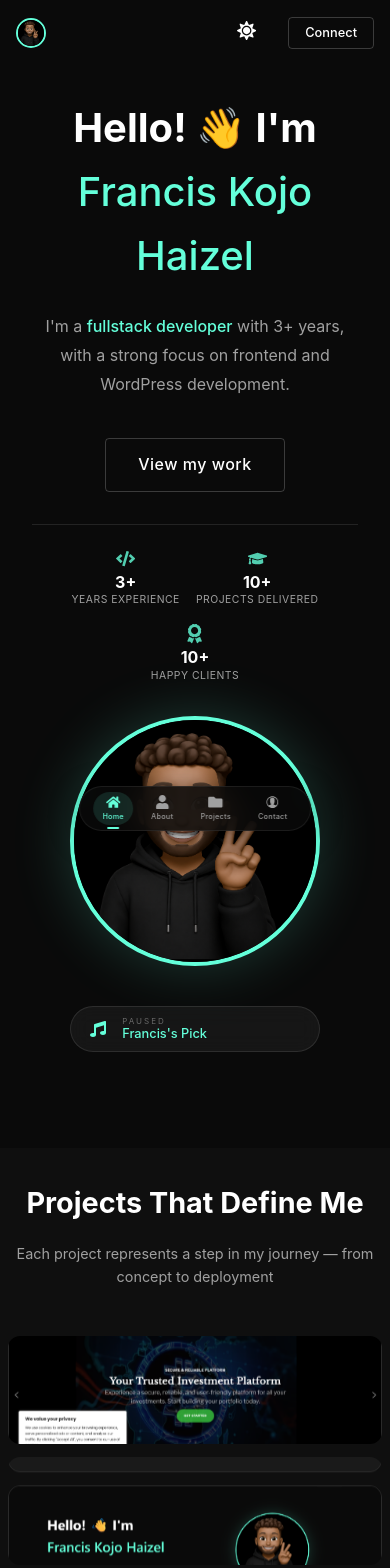
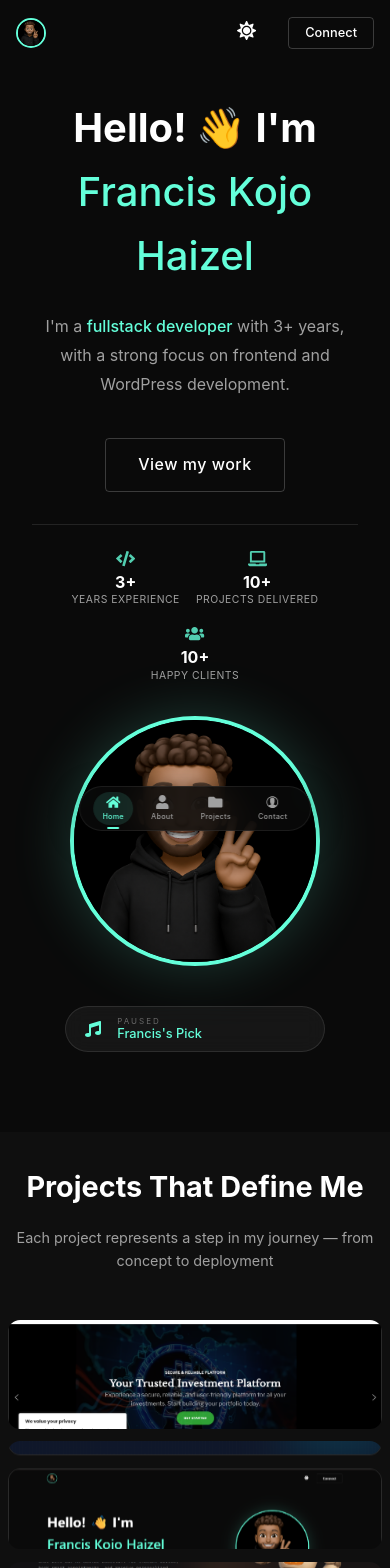
Before and after one commit to Franbeko/myportfolio, a React (Vite) app: page / in a window 390 px wide. Shown: the top 1568 px of the page. Built offline with nearby package versions, Linux system fonts and the light colour scheme; the HTML template or start-up script is replaced by a standard one.

Commit message:
Updated the css and hero section

```diff
--- a/src/components/Hero.jsx
+++ b/src/components/Hero.jsx
@@ -1,5 +1,5 @@
 import { motion } from 'framer-motion';
-import { FaMusic, FaPause, FaGraduationCap, FaCode, FaAward } from 'react-icons/fa';
+import { FaMusic, FaPause, FaCode, FaLaptop, FaUsers } from 'react-icons/fa';
 
 const Hero = ({ darkMode, isPlaying, toggleMusic }) => {
   return (
@@ -40,7 +40,7 @@ const Hero = ({ darkMode, isPlaying, toggleMusic }) => {
               </div>
               <div className="hero-stat-divider"></div>
               <div className="hero-stat">
-                <FaGraduationCap className="hero-stat-icon" />
+                <FaLaptop className="hero-stat-icon" />
                 <div>
                   <span className="hero-stat-number">10+</span>
                   <span className="hero-stat-label">Projects Delivered</span>
@@ -48,7 +48,7 @@ const Hero = ({ darkMode, isPlaying, toggleMusic }) => {
               </div>
               <div className="hero-stat-divider"></div>
               <div className="hero-stat">
-                <FaAward className="hero-stat-icon" />
+                <FaUsers className="hero-stat-icon" />
                 <div>
                   <span className="hero-stat-number">10+</span>
                   <span className="hero-stat-label">Happy Clients</span>
--- a/src/index.css
+++ b/src/index.css
@@ -233,6 +233,28 @@ body {
   }
   100% {
     transform: translateY(0);
+  }
+}
+
+/* ============================================
+   IPMC-STYLE FLOATING TAGS ANIMATION
+   ============================================ */
+@keyframes floatTagIPMC {
+  0%, 100% {
+    transform: translate(calc(-50% + var(--tx, 0px)), calc(-50% + var(--ty, 0px))) scale(1) rotate(0deg);
+    opacity: 0.85;
+  }
+  25% {
+    transform: translate(calc(-50% + var(--tx, 0px) + 10px), calc(-50% + var(--ty, 0px) - 10px)) scale(1.08) rotate(2deg);
+    opacity: 1;
+  }
+  50% {
+    transform: translate(calc(-50% + var(--tx, 0px) - 8px), calc(-50% + var(--ty, 0px) + 8px)) scale(0.92) rotate(-1deg);
+    opacity: 0.7;
+  }
+  75% {
+    transform: translate(calc(-50% + var(--tx, 0px) + 8px), calc(-50% + var(--ty, 0px) + 8px)) scale(1.05) rotate(1deg);
+    opacity: 0.9;
   }
 }
 
@@ -345,7 +367,7 @@ body {
 }
 
 /* ============================================
-   HERO STATS - Like IPMC Style
+   HERO STATS
    ============================================ */
 .hero-stats {
   display: flex;
@@ -407,6 +429,9 @@ body {
   background: rgba(0, 0, 0, 0.1);
 }
 
+/* ============================================
+   HERO AVATAR WITH IPMC-STYLE FLOATING TAGS
+   ============================================ */
 .hero-avatar-container {
   flex: 1;
   display: flex;
@@ -414,6 +439,68 @@ body {
   justify-content: center;
   align-items: center;
 }
+
+.avatar-wrapper {
+  position: relative;
+  display: inline-block;
+  width: 320px;
+  height: 320px;
+}
+
+/* Floating Tags Container */
+.floating-tags-container {
+  position: absolute;
+  top: 0;
+  left: 0;
+  right: 0;
+  bottom: 0;
+  width: 100%;
+  height: 100%;
+  pointer-events: none;
+  z-index: 1;
+}
+
+.floating-tag {
+  position: absolute;
+  padding: 0.5rem 1.2rem;
+  border-radius: 25px;
+  font-size: 0.8rem;
+  font-weight: 600;
+  white-space: nowrap;
+  letter-spacing: 0.3px;
+  background: rgba(100, 255, 218, 0.12);
+  border: 1px solid rgba(100, 255, 218, 0.25);
+  color: #64ffda;
+  backdrop-filter: blur(10px);
+  box-shadow: 0 4px 20px rgba(100, 255, 218, 0.08);
+  pointer-events: none;
+  animation: floatTagIPMC 8s ease-in-out infinite;
+  transition: all 0.3s ease;
+}
+
+.floating-tag.dark {
+  background: rgba(100, 255, 218, 0.10);
+  border-color: rgba(100, 255, 218, 0.20);
+  color: #64ffda;
+}
+
+.floating-tag.light {
+  background: rgba(100, 255, 218, 0.15);
+  border-color: rgba(100, 255, 218, 0.30);
+  color: #0a0a0a;
+}
+
+/* Individual tag animation delays */
+.floating-tag:nth-child(1) { animation-delay: 0s; }
+.floating-tag:nth-child(2) { animation-delay: 0.7s; }
+.floating-tag:nth-child(3) { animation-delay: 1.4s; }
+.floating-tag:nth-child(4) { animation-delay: 2.1s; }
+.floating-tag:nth-child(5) { animation-delay: 0.4s; }
+.floating-tag:nth-child(6) { animation-delay: 1.1s; }
+.floating-tag:nth-child(7) { animation-delay: 1.8s; }
+.floating-tag:nth-child(8) { animation-delay: 2.5s; }
+.floating-tag:nth-child(9) { animation-delay: 0.9s; }
+.floating-tag:nth-child(10) { animation-delay: 1.6s; }
 
 .hero-avatar {
   width: 300px;
@@ -422,18 +509,20 @@ body {
   object-fit: cover;
   border: 4px solid #64ffda;
   box-shadow: 0 0 60px rgba(100, 255, 218, 0.2);
-}
-
-.avatar-wrapper {
   position: relative;
-  display: inline-block;
-}
-
+  z-index: 2;
+  margin: 0 auto;
+}
+
+/* Music Overlay */
 .music-overlay {
   margin-top: 2rem;
   display: flex;
   justify-content: center;
   align-items: center;
+  position: relative;
+  z-index: 3;
+  width: 100%;
 }
 
 .music-player-mini {
@@ -450,6 +539,7 @@ body {
   font-family: inherit;
   width: 100%;
   min-width: 200px;
+  max-width: 260px;
 }
 
 .hero.dark .music-player-mini {
@@ -542,7 +632,7 @@ section {
 }
 
 /* ============================================
-   MARQUEE SLIDER - VERTICAL 3-COLUMN
+   MARQUEE SLIDER - VERTICAL 3-COLUMN (FULL IMAGE)
    ============================================ */
 .marquee-slider {
   padding: 5rem 2rem;
@@ -633,6 +723,7 @@ section {
   cursor: pointer;
   flex-shrink: 0;
   width: 100%;
+  position: relative;
 }
 
 .marquee-slider.light .marquee-card {
@@ -651,9 +742,10 @@ section {
   box-shadow: 0 8px 30px rgba(0, 0, 0, 0.08);
 }
 
+/* Full Image - No padding, covers entire card */
 .marquee-card-image-wrapper {
   width: 100%;
-  height: 160px;
+  height: 100%;
   overflow: hidden;
   position: relative;
   background: #0a0a0a;
@@ -664,40 +756,35 @@ section {
   height: 100%;
   object-fit: cover;
   transition: transform 0.5s ease;
+  display: block;
 }
 
 .marquee-card:hover .marquee-card-image {
   transform: scale(1.05);
 }
 
+/* Remove content section completely */
 .marquee-card-content {
-  padding: 1rem 1.2rem;
-}
-
-.marquee-card-title {
-  font-size: 0.95rem;
-  font-weight: 600;
-  color: #ffffff;
-  margin-bottom: 0.3rem;
-}
-
-.marquee-slider.light .marquee-card-title {
-  color: #0a0a0a;
-}
-
-.marquee-card-description {
-  font-size: 0.8rem;
-  color: #a0a0a0;
-  line-height: 1.5;
-  margin: 0;
-  display: -webkit-box;
-  -webkit-line-clamp: 2;
-  -webkit-box-orient: vertical;
-  overflow: hidden;
-}
-
-.marquee-slider.light .marquee-card-description {
-  color: #666666;
+  display: none;
+}
+
+/* Optional: Add a subtle overlay on hover for visual feedback */
+.marquee-card::after {
+  content: '';
+  position: absolute;
+  top: 0;
+  left: 0;
+  right: 0;
+  bottom: 0;
+  background: linear-gradient(to top, rgba(0, 0, 0, 0.3), transparent);
+  opacity: 0;
+  transition: opacity 0.3s ease;
+  pointer-events: none;
+  border-radius: 12px;
+}
+
+.marquee-card:hover::after {
+  opacity: 1;
 }
 
 /* ============================================
@@ -2529,7 +2616,7 @@ section {
 }
 
 /* ============================================
-   MARQUEE MOBILE RESPONSIVE
+   MARQUEE MOBILE RESPONSIVE - FULL IMAGE
    ============================================ */
 
 /* Tablet */
@@ -2548,10 +2635,6 @@ section {
     animation-duration: 22s;
   }
 
-  .marquee-card-image-wrapper {
-    height: 140px;
-  }
-
   .tech-stack-grid {
     grid-template-columns: repeat(4, 1fr);
     gap: 1rem;
@@ -2586,22 +2669,6 @@ section {
 
   .marquee-down {
     animation-duration: 20s;
-  }
-
-  .marquee-card-image-wrapper {
-    height: 200px;
-  }
-
-  .marquee-card-content {
-    padding: 0.8rem 1rem;
-  }
-
-  .marquee-card-title {
-    font-size: 0.9rem;
-  }
-
-  .marquee-card-description {
-    font-size: 0.75rem;
   }
 
   .marquee-vertical {
@@ -3161,23 +3228,6 @@ section {
     animation-duration: 18s;
   }
 
-  .marquee-card-image-wrapper {
-    height: 150px;
-  }
-
-  .marquee-card-content {
-    padding: 0.6rem 0.8rem;
-  }
-
-  .marquee-card-title {
-    font-size: 0.8rem;
-  }
-
-  .marquee-card-description {
-    font-size: 0.7rem;
-    -webkit-line-clamp: 1;
-  }
-
   .marquee-vertical {
     gap: 0.8rem;
   }
@@ -3537,10 +3587,6 @@ section {
 @media (max-width: 360px) {
   .marquee-grid {
     height: 300px;
-  }
-
-  .marquee-card-image-wrapper {
-    height: 120px;
   }
 
   .marquee-up {
```
